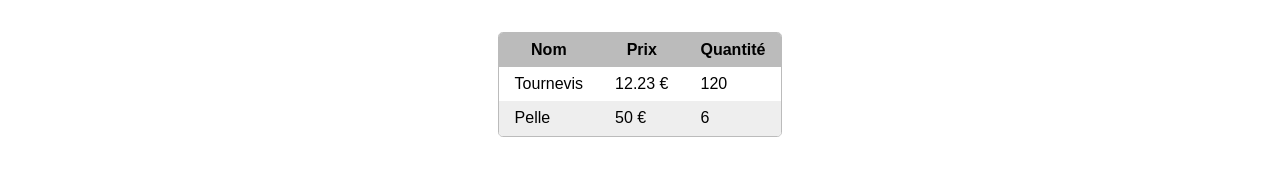
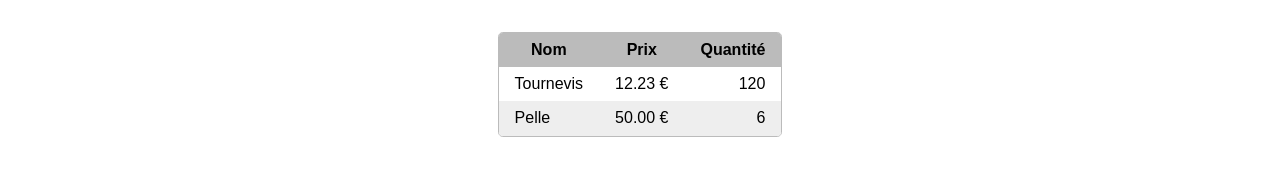
Before and after one commit to jlg-formation/tjs-april-2023, a React (Vite) app in the folder front/: page /stock in a window 1280 px wide. Shown: the part 178-364 px from the top of the page. Built offline with nearby package versions, Linux system fonts and the light colour scheme.

Commit message:
dev: added zustand store

```diff
--- a/front/package.json
+++ b/front/package.json
@@ -17,7 +17,8 @@
     "react": "^18.2.0",
     "react-dom": "^18.2.0",
     "react-router-dom": "^6.10.0",
-    "sanitize.css": "^13.0.0"
+    "sanitize.css": "^13.0.0",
+    "zustand": "^4.3.7"
   },
   "devDependencies": {
     "@types/react": "^18.0.28",
--- /dev/null
+++ b/front/src/stock/routes/ListRoute.css.ts
@@ -0,0 +1,21 @@
+import { css } from '@emotion/react'
+
+export const listRouteStyle = css`
+  div.content {
+    display: flex;
+    flex-flow: column;
+    gap: 2em;
+
+    nav {
+      display: flex;
+      gap: 0.3em;
+    }
+
+    tbody {
+      td.qty,
+      td.price {
+        text-align: right;
+      }
+    }
+  }
+`
--- a/front/src/stock/routes/ListRoute.tsx
+++ b/front/src/stock/routes/ListRoute.tsx
@@ -1,4 +1,4 @@
-import { css } from '@emotion/react'
+import { listRouteStyle } from './ListRoute.css'
 import {
   faPlus,
   faRotateRight,
@@ -6,26 +6,13 @@ import {
 } from '@fortawesome/free-solid-svg-icons'
 import { FontAwesomeIcon } from '@fortawesome/react-fontawesome'
 import { Link } from 'react-router-dom'
-import { Article } from '../interfaces/Article'
-
-const articles: Article[] = [
-  {
-    id: 'a1',
-    name: 'Tournevis',
-    price: 12.23,
-    qty: 120,
-  },
-  {
-    id: 'a2',
-    name: 'Pelle',
-    price: 50,
-    qty: 6,
-  },
-]
+import { useArticleStore } from '../stores/ArticleStore'
 
 const ListRoute = () => {
+  const { articles } = useArticleStore()
+
   return (
-    <main css={style}>
+    <main css={listRouteStyle}>
       <h1>Liste des articles</h1>
       <div className="content">
         <nav>
@@ -51,7 +38,7 @@ const ListRoute = () => {
             {articles.map((a) => (
               <tr key={a.id}>
                 <td className="name">{a.name}</td>
-                <td className="price">{a.price} €</td>
+                <td className="price">{a.price.toFixed(2)} €</td>
                 <td className="qty">{a.qty}</td>
               </tr>
             ))}
@@ -63,16 +50,3 @@ const ListRoute = () => {
 }
 
 export default ListRoute
-
-const style = css`
-  div.content {
-    display: flex;
-    flex-flow: column;
-    gap: 2em;
-
-    nav {
-      display: flex;
-      gap: 0.3em;
-    }
-  }
-`
--- /dev/null
+++ b/front/src/stock/stores/ArticleStore.ts
@@ -0,0 +1,23 @@
+import { create } from 'zustand'
+import { Article } from '../interfaces/Article'
+
+export interface ArticleStore {
+  articles: Article[]
+}
+
+export const useArticleStore = create<ArticleStore>(() => ({
+  articles: [
+    {
+      id: 'a1',
+      name: 'Tournevis',
+      price: 12.23,
+      qty: 120,
+    },
+    {
+      id: 'a2',
+      name: 'Pelle',
+      price: 50,
+      qty: 6,
+    },
+  ],
+}))
```
Also changed, not shown: 1 other file (tests, documents, lock files or other folders).
